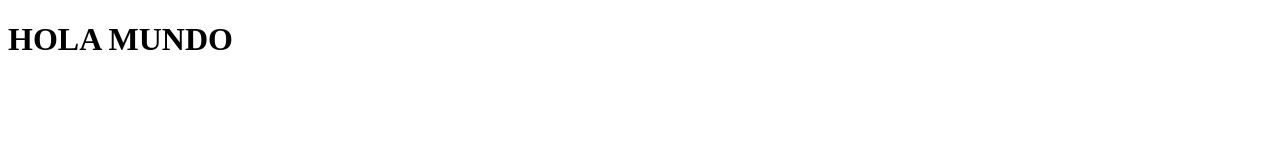
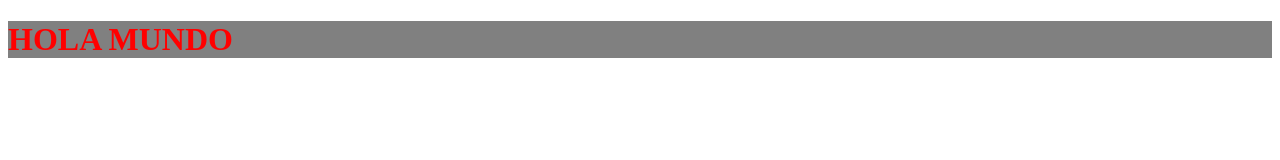
Before and after one commit to AlejandraEscobar3G/Ejemplo_GitHub2, a plain HTML site: page index.html in a window 1280 px wide. Drawn offline with Linux system fonts and the light colour scheme.

Commit message:
Se cambio el estilo del h1

```diff
--- a/main.css
+++ b/main.css
@@ -1,4 +1,4 @@
-div{
-	background-color: green;
-	color: white;
+h1{
+	color: red;
+	background-color: gray;
 }
```
